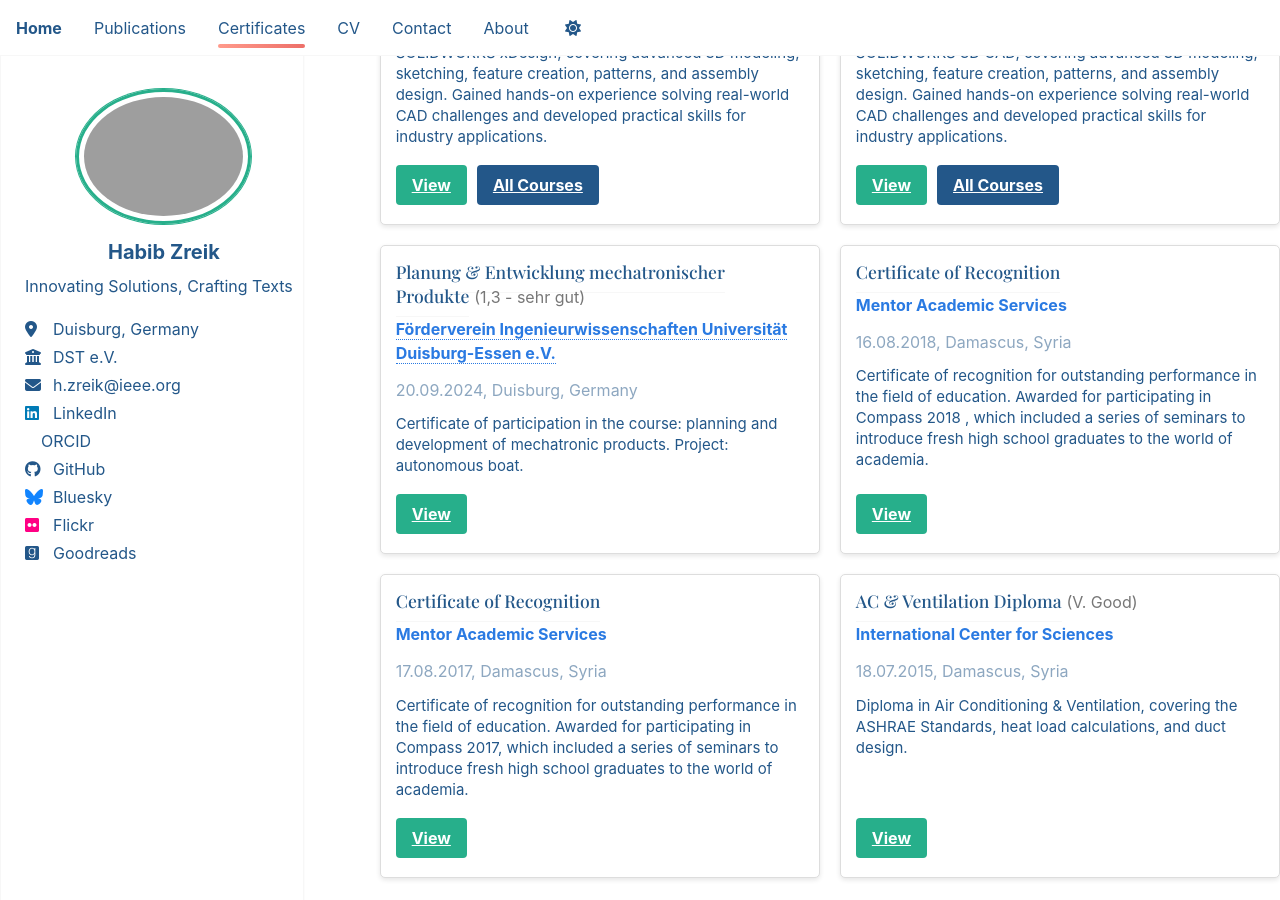
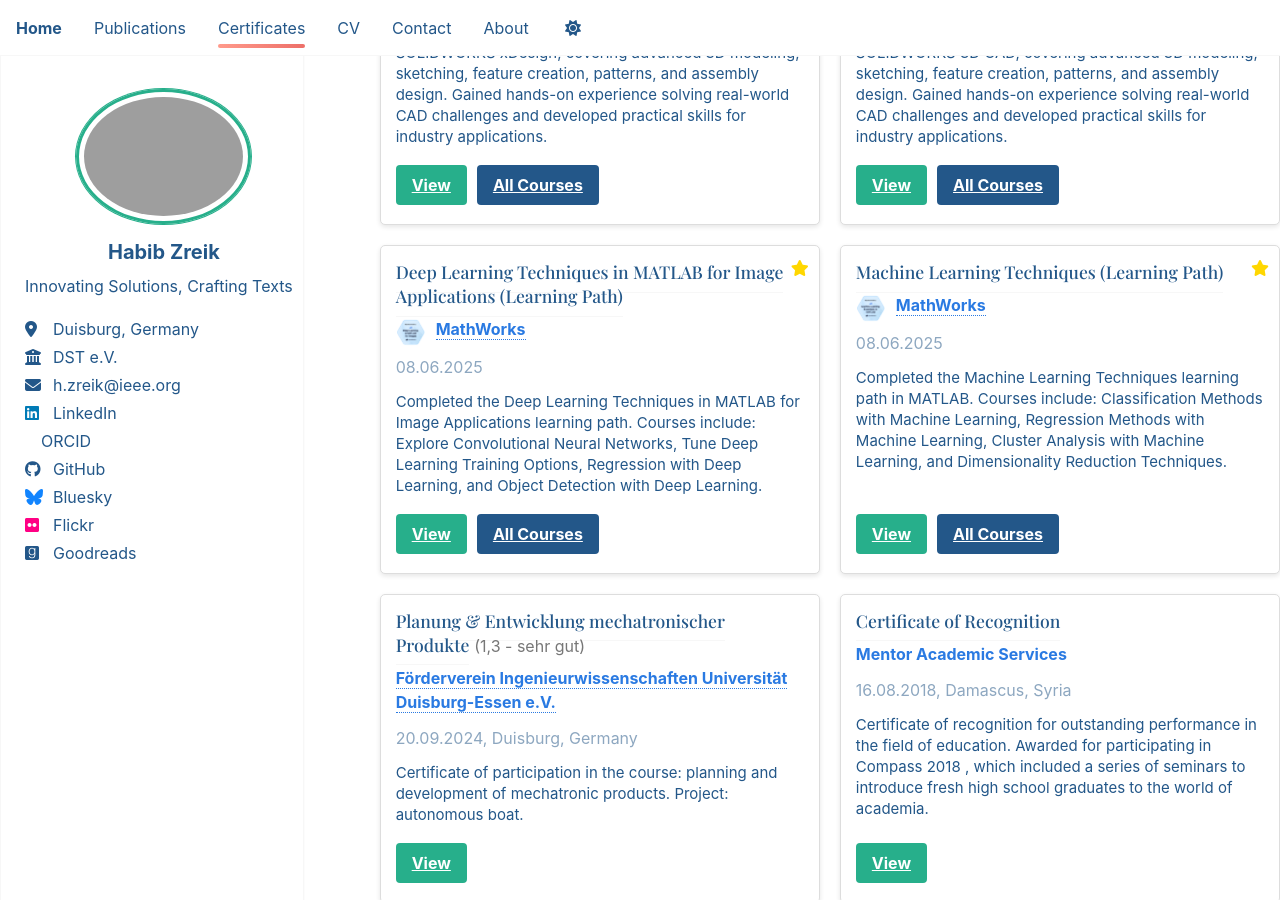
Before and after one commit to HabibZRK/HabibZRK.github.io, a Jekyll site: the page built from _pages/certificates.md, in a window 1280 px wide and 900 px high, scrolled down 1114 px. Built offline with Jekyll 4.4.1, drawn with Linux system fonts in a browser that asks for light colours.

Commit message:
content: (certificates) add two MATLAB learning paths under Engineering with logos, view links, and course folders

```diff
--- a/_data/certificates.json
+++ b/_data/certificates.json
@@ -56,6 +56,32 @@
     "description": "Completed a five-course online specialization in SOLIDWORKS xDesign, covering advanced 3D modeling, sketching, feature creation, patterns, and assembly design. Gained hands-on experience solving real-world CAD challenges and developed practical skills for industry applications.",
     "url": "https://drive.google.com/file/d/13A1PZbrFcmDToV9hut2Ue5vQWTtUbmFH/preview",
     "folder": "https://drive.google.com/drive/folders/1DDa1sSrZEo0k2PZOLXixV2M-Bz7Uuyzo?usp=drive_link",
+    "subject": "Engineering",
+    "star": 1,
+    "extension": "pdf"
+  },
+  {
+    "title": "Machine Learning Techniques (Learning Path)",
+    "date": "2025-06-08",
+    "organization": "MathWorks",
+    "organization_url": "https://matlabacademy.mathworks.com/",
+    "logo": "/files/badges/machine-learning-essentials-in-matlab.png",
+    "description": "Completed the Machine Learning Techniques learning path in MATLAB. Courses include: Classification Methods with Machine Learning, Regression Methods with Machine Learning, Cluster Analysis with Machine Learning, and Dimensionality Reduction Techniques.",
+    "url": "https://drive.google.com/file/d/1JP15ISHth6Uls1AaFio0d_W65aDM_rCa/view?usp=drive_link",
+    "folder": "https://drive.google.com/drive/folders/1b8JBNtYf0W--iMW5l_VNInv_6XDDopwj",
+    "subject": "Engineering",
+    "star": 1,
+    "extension": "pdf"
+  },
+  {
+    "title": "Deep Learning Techniques in MATLAB for Image Applications (Learning Path)",
+    "date": "2025-06-08",
+    "organization": "MathWorks",
+    "organization_url": "https://matlabacademy.mathworks.com/",
+    "logo": "/files/badges/deep-learning-in-matlab-for-images.png",
+    "description": "Completed the Deep Learning Techniques in MATLAB for Image Applications learning path. Courses include: Explore Convolutional Neural Networks, Tune Deep Learning Training Options, Regression with Deep Learning, and Object Detection with Deep Learning.",
+    "url": "https://drive.google.com/file/d/1i9IYIQnrTEqt4TXtlqXz57tUzzdWCtp_/view?usp=drive_link",
+    "folder": "https://drive.google.com/drive/folders/1qrmIG0bdOvTHEIOBM45QivDMaBJJpQnS?usp=drive_link",
     "subject": "Engineering",
     "star": 1,
     "extension": "pdf"
```
